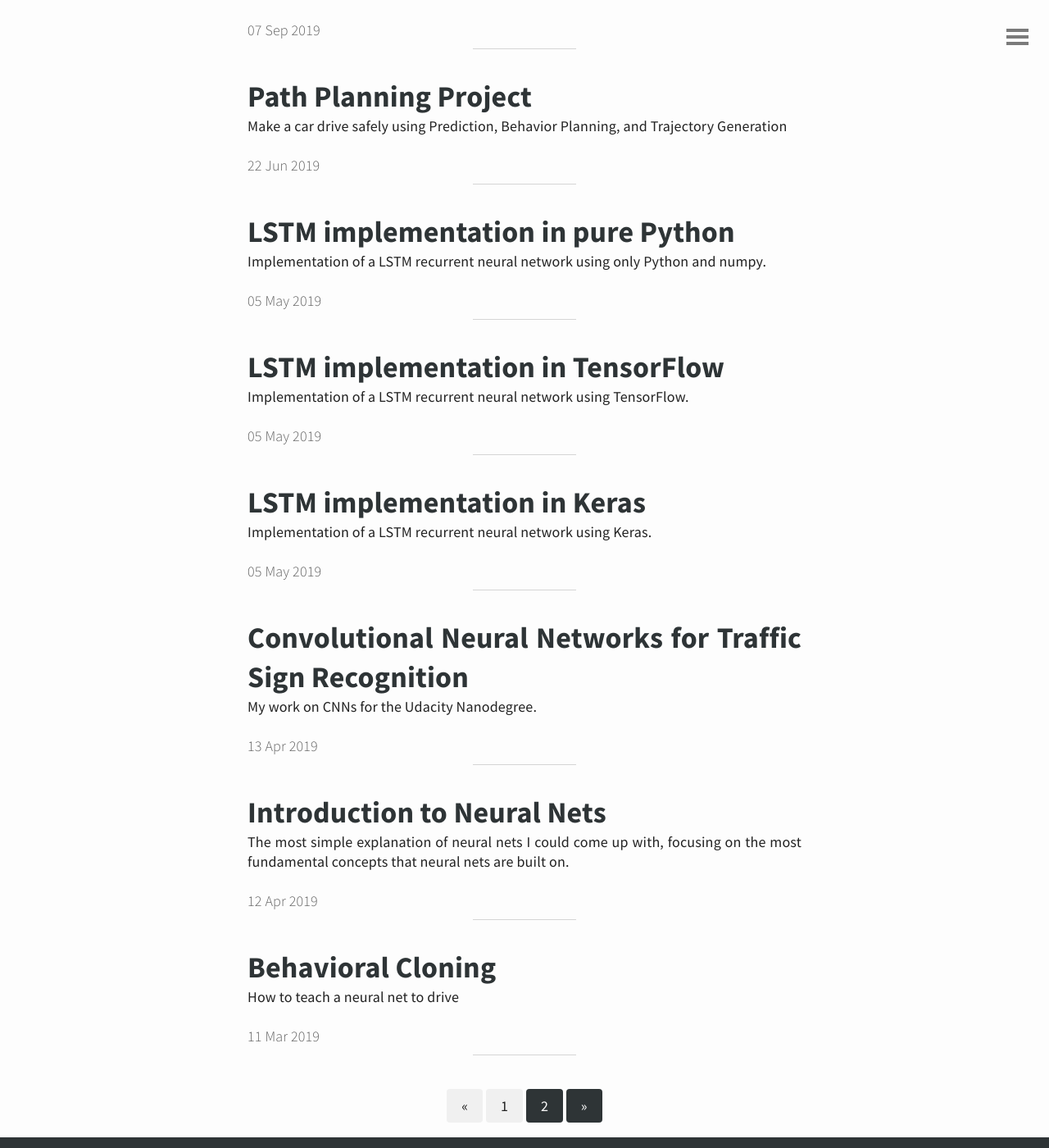
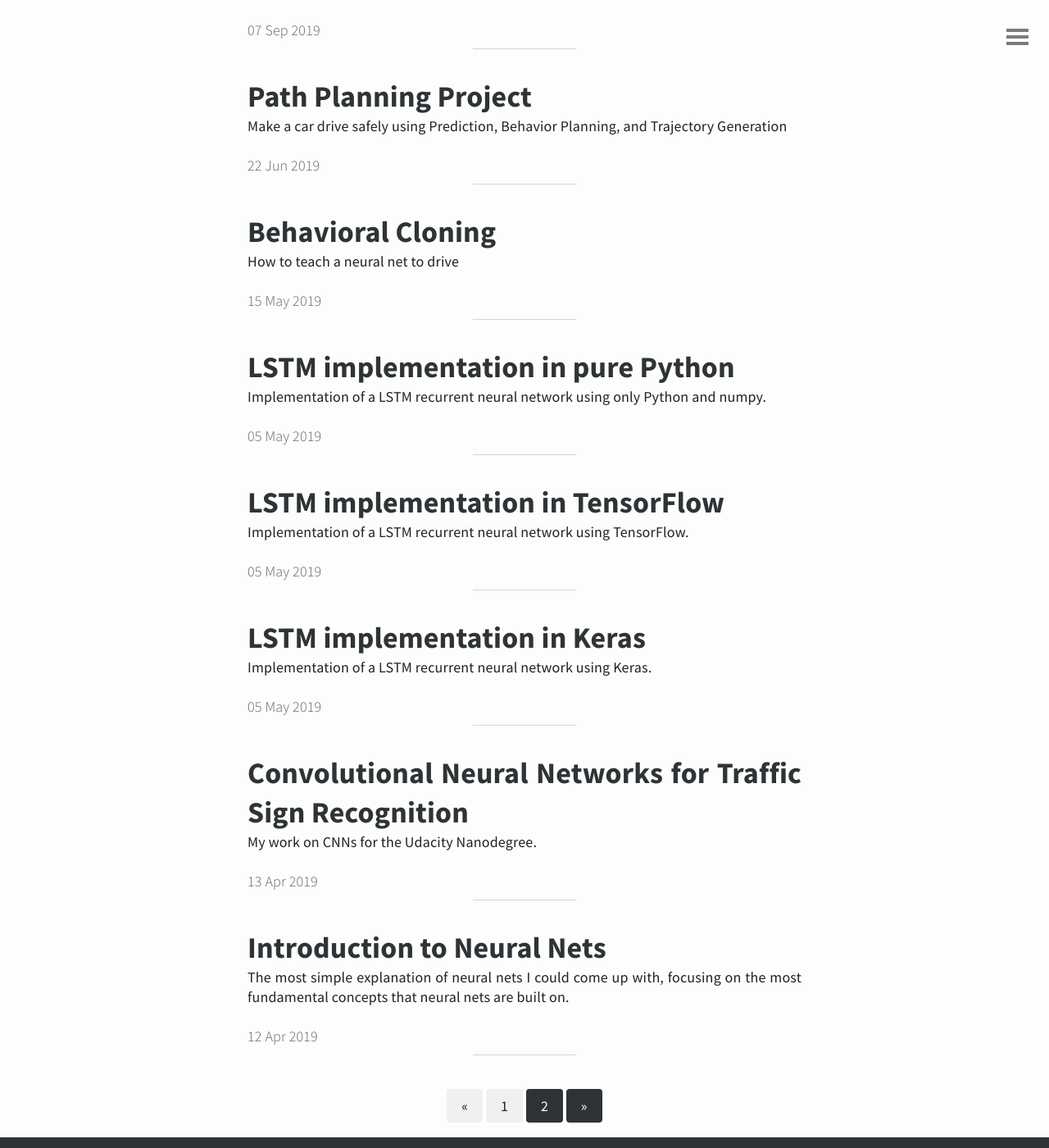
Before and after one commit to josehoras/josehoras.github.io, a Jekyll site: the page built from index.html, in a window 1280 px wide and 1400 px high, scrolled down 712 px. Shown: the whole window at 82% size. Built offline with Jekyll 4.4.1, drawn with Linux system fonts in a browser that asks for light colours; the list of posts is cut into pages by our own code.

Commit message:
add behavioral cloning project post

```diff
--- a/_posts/2019-04-10-behavioral-cloning.md.md
+++ b/_posts/2019-05-15-behavioral-cloning.md.md
@@ -4,7 +4,7 @@ title: "Behavioral Cloning"
 excerpt: "How to teach a neural net to drive"
 tags: ["Udacity", "Keras"]
 author: "Jose"
-date: 2019-03-11
+date: 2019-05-15
 ---
 
 The goal of this project is to let a neural net learn to drive by watching yourself drive in a simulator. This way the net will clone your behavior and take the same turns in the same situations as you did.
```
